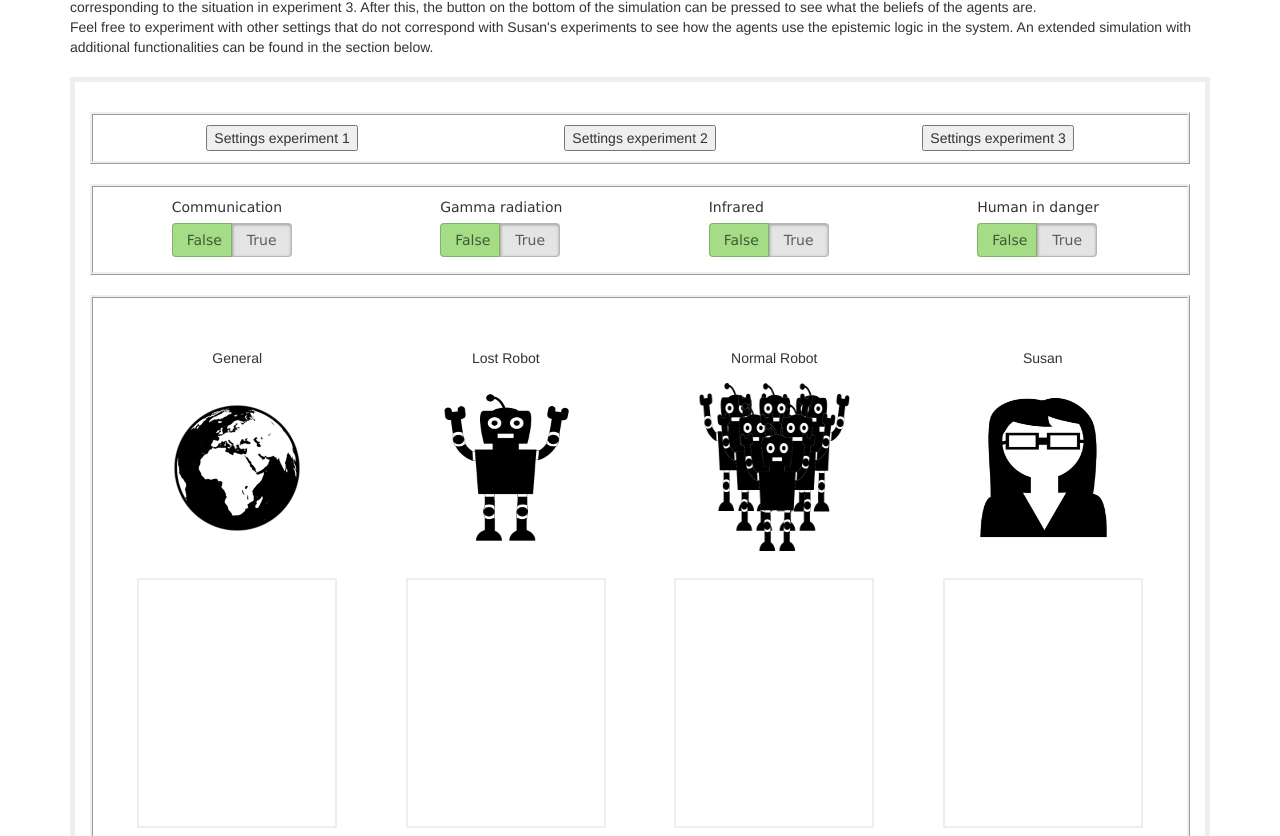
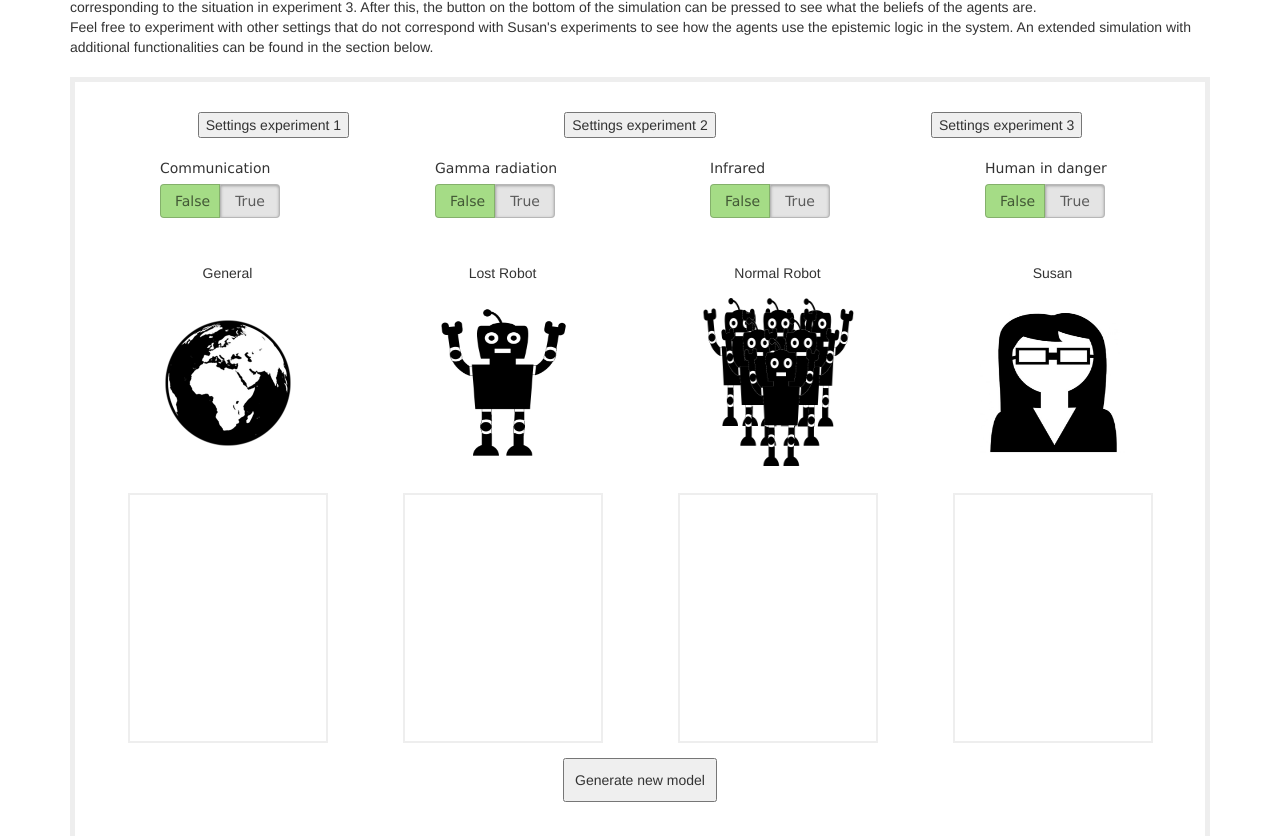
Before and after one commit to stefanknegt/stefanknegt.github.io, a plain HTML site: page index.html in a window 1280 px wide. Shown: the part 1880-2716 px from the top of the page. Drawn offline with nearby package versions, Linux system fonts and the light colour scheme; some packages are replaced by stand-ins of ours.

Commit message:
Removed border sim 1

```diff
--- a/css/style.css
+++ b/css/style.css
@@ -101,21 +101,7 @@ button#removerobotbutton, button#generaterobotbutton {
 #experimentButtons {
   text-align: center;
   margin-bottom: 20px;
-  border-style: ridge;
-  padding: 10px;
 }
-
-#switches {
-  border-style: ridge;
-  padding: 10px;
-}
-
-#simcontainer {
-  border-style: ridge;
-  padding: 10px;
-  margin-top: 20px;
-}
-
 
 @media only screen and (min-width: 1000px) {
   #switch {
```
